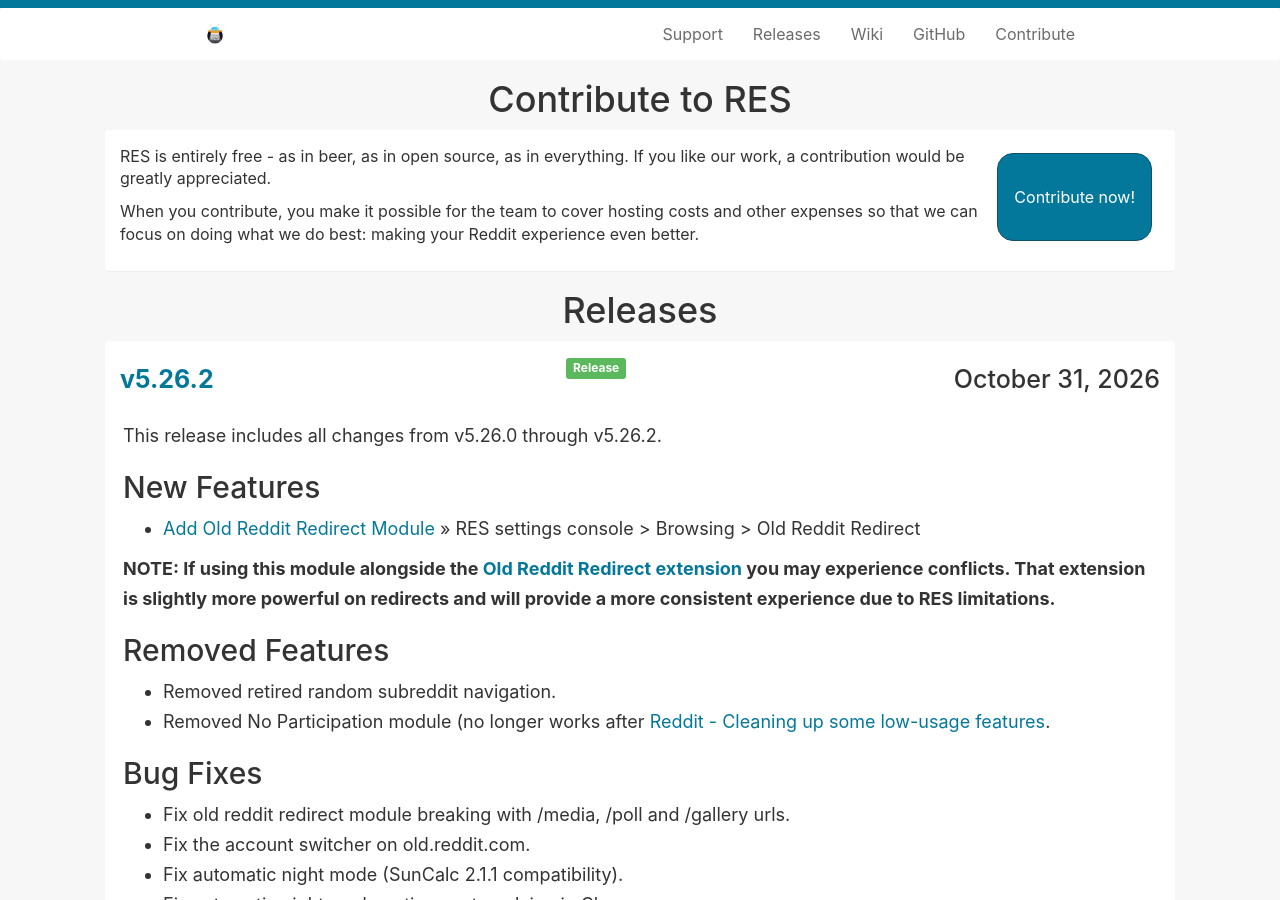
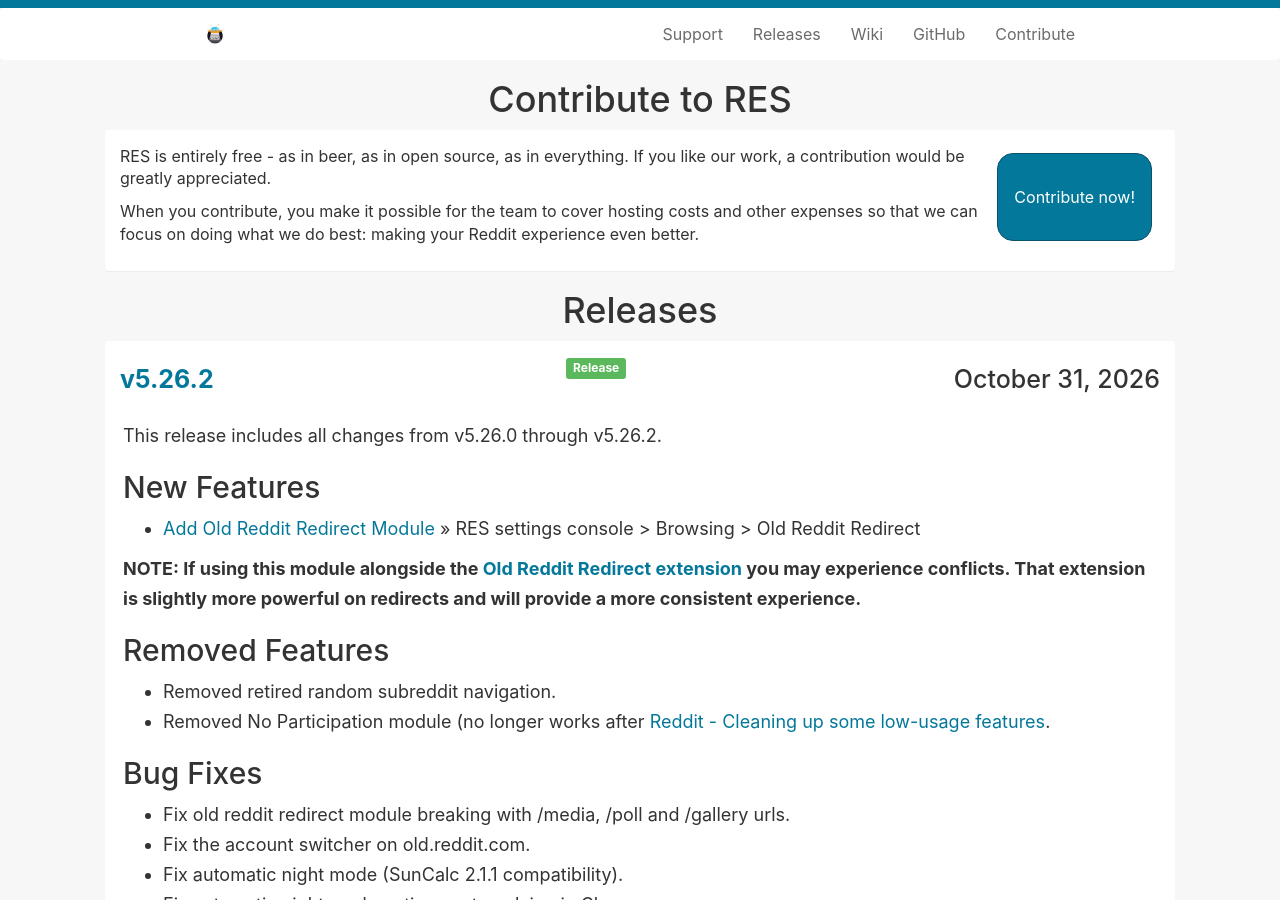
Before and after one commit to Reddit-Enhancement-Suite/Reddit-Enhancement-Suite.github.io, a Jekyll site: the page built from releases.html, in a window 1280 px wide and 900 px high. Built offline with Jekyll 4.4.1, drawn with Linux system fonts in a browser that asks for light colours.

Commit message:
Update 2026-10-31-5262.md

```diff
--- a/_posts/2026-10-31-5262.md
+++ b/_posts/2026-10-31-5262.md
@@ -12,7 +12,7 @@
 
 - [Add Old Reddit Redirect Module](https://old.reddit.com/r/Enhancement/#res:settings/oldRedditRedirect) >> RES settings console > Browsing > Old Reddit Redirect
 
-**NOTE: If using this module alongside the [Old Reddit Redirect extension](https://github.com/tom-james-watson/old-reddit-redirect) you may experience conflicts. That extension is slightly more powerful on redirects and will provide a more consistent experience due to RES limitations.**
+**NOTE: If using this module alongside the [Old Reddit Redirect extension](https://github.com/tom-james-watson/old-reddit-redirect) you may experience conflicts. That extension is slightly more powerful on redirects and will provide a more consistent experience.**
 
 ### Removed Features
 
```
